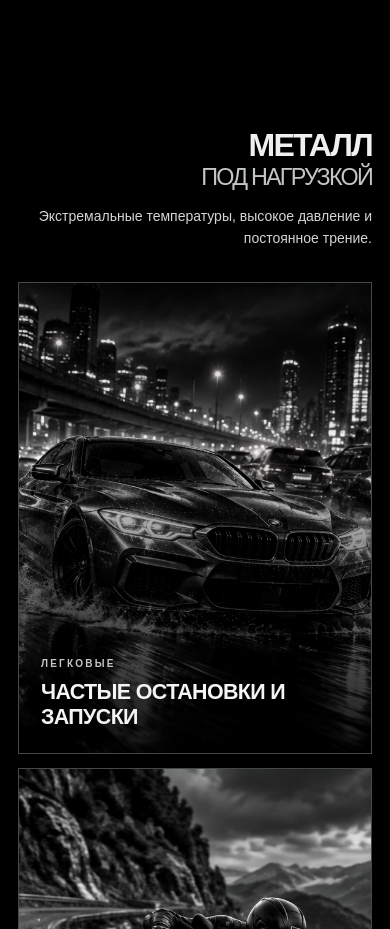
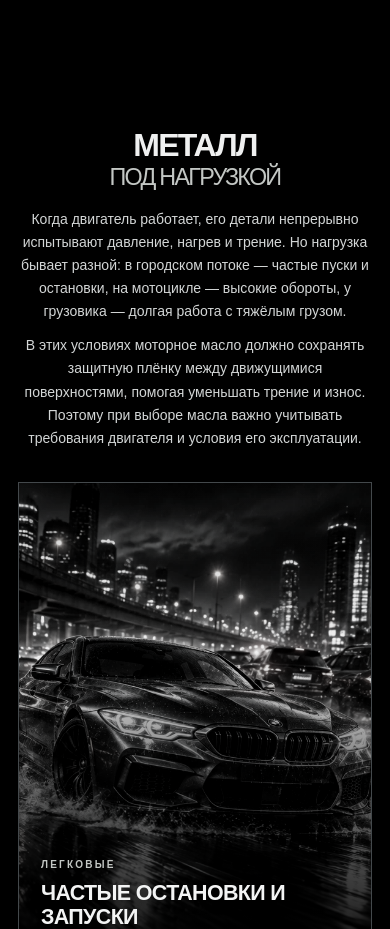
Before and after one commit to HimikoRiver/petrolero-store, a Next.js app: page / in a window 390 px wide. Shown: the part 860-1789 px from the top of the page. Built offline with nearby package versions, Linux system fonts and the light colour scheme.

Commit message:
Center steel section heading and explain loads and oil protection

```diff
--- a/src/features/home/steel/SteelSection.css
+++ b/src/features/home/steel/SteelSection.css
@@ -23,8 +23,9 @@
 }
 
 .petrolero-steel-copy {
-  align-self: flex-end;
-  width: min(48%, 590px);
+  align-self: center;
+  width: min(100%, 900px);
+  text-align: center;
   opacity: 0;
   transform: translateY(22px);
   transition: opacity 850ms ease, transform 1000ms cubic-bezier(.2,.7,.2,1);
@@ -38,6 +39,7 @@
 .petrolero-steel-title {
   display: flex;
   flex-direction: column;
+  align-items: center;
   gap: .07em;
   margin: 0;
   font-size: clamp(38px, 4.2vw, 76px);
@@ -51,11 +53,19 @@
 .petrolero-steel-title span { color: #c3c7c4; font-size: .73em; white-space: nowrap; }
 
 .petrolero-steel-description {
-  max-width: 460px;
-  margin: 21px 0 0;
+  max-width: 860px;
+  margin: clamp(22px, 3vh, 34px) auto 0;
   color: #d3d6d6;
-  font-size: clamp(15px, 1.16vw, 19px);
-  line-height: 1.6;
+  font-size: clamp(15px, 1.13vw, 18px);
+  line-height: 1.65;
+}
+
+.petrolero-steel-description p {
+  margin: 0;
+}
+
+.petrolero-steel-description p + p {
+  margin-top: 13px;
 }
 
 .petrolero-steel-cards {
@@ -156,7 +166,7 @@
 
 @media (max-width: 1024px) {
   .petrolero-steel-layout { padding-inline: 4vw; }
-  .petrolero-steel-copy { width: min(55%, 500px); }
+  .petrolero-steel-copy { width: min(100%, 820px); }
   .petrolero-steel-title { font-size: clamp(33px, 4.2vw, 56px); }
   .petrolero-steel-card { aspect-ratio: 3 / 4; }
   .petrolero-steel-card-title { font-size: clamp(16px, 2.1vw, 23px); }
@@ -165,10 +175,11 @@
 @media (max-width: 700px) {
   .petrolero-steel, .petrolero-steel-layout { min-height: 0; }
   .petrolero-steel-layout { gap: 32px; padding: 145px 18px 85px; }
-  .petrolero-steel-copy { align-self: flex-end; width: min(100%, 440px); text-align: right; }
-  .petrolero-steel-title { align-items: flex-end; font-size: clamp(32px, 7vw, 48px); }
+  .petrolero-steel-copy { align-self: center; width: min(100%, 540px); text-align: center; }
+  .petrolero-steel-title { align-items: center; font-size: clamp(32px, 7vw, 48px); }
   .petrolero-steel-title span { white-space: normal; }
-  .petrolero-steel-description { max-width: 340px; margin: 15px 0 0 auto; font-size: 14px; }
+  .petrolero-steel-description { max-width: 520px; margin: 18px auto 0; font-size: 14px; }
+  .petrolero-steel-description p + p { margin-top: 11px; }
   .petrolero-steel-cards { grid-template-columns: 1fr; gap: 14px; }
   .petrolero-steel-card { width: min(100%, 480px); margin-inline: auto; aspect-ratio: 3 / 4; }
   .petrolero-steel-card-copy { right: 22px; bottom: 23px; left: 22px; }
--- a/src/features/home/steel/SteelSection.tsx
+++ b/src/features/home/steel/SteelSection.tsx
@@ -68,9 +68,20 @@ export default function SteelSection({ reducedMotion }: SteelSectionProps) {
             <strong>МЕТАЛЛ</strong>
             <span>ПОД НАГРУЗКОЙ</span>
           </h2>
-          <p className="petrolero-steel-description">
-            Экстремальные температуры, высокое давление и постоянное трение.
-          </p>
+          <div className="petrolero-steel-description">
+            <p>
+              Когда двигатель работает, его детали непрерывно испытывают давление,
+              нагрев и трение. Но нагрузка бывает разной: в городском потоке —
+              частые пуски и остановки, на мотоцикле — высокие обороты,
+              у грузовика — долгая работа с тяжёлым грузом.
+            </p>
+            <p>
+              В этих условиях моторное масло должно сохранять защитную плёнку
+              между движущимися поверхностями, помогая уменьшать трение и износ.
+              Поэтому при выборе масла важно учитывать требования двигателя
+              и условия его эксплуатации.
+            </p>
+          </div>
         </div>
 
         <div className="petrolero-steel-cards" aria-label="Нагрузки на разные виды техники">
```
